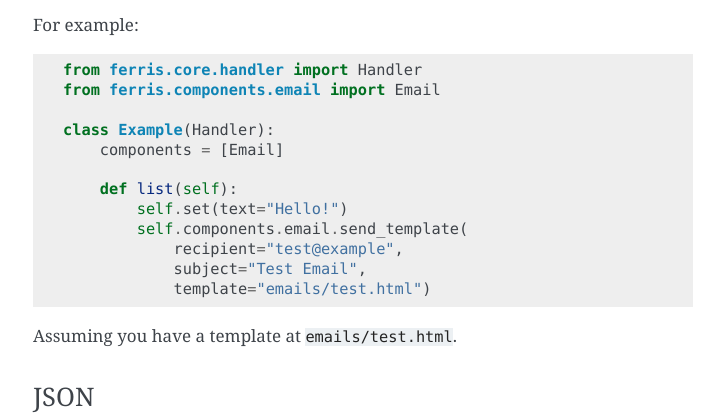
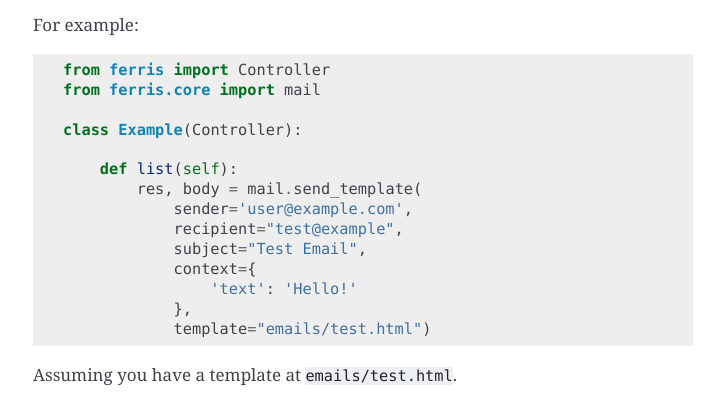
Before and after one commit to yowmamasita/Ferris2, a Sphinx documentation site: the page built from docs/users_guide/components.rst, in a window 1280 px wide and 900 px high, scrolled down 1213 px, cut to the strip 199-618 px from the top of the window. Shown: the whole strip, without its empty margins (387-1111 px from the left). Built offline with Sphinx 7.4.7, drawn with Linux system fonts in a browser that asks for light colours.

Commit message:
document fix

```diff
--- a/docs/users_guide/components.rst
+++ b/docs/users_guide/components.rst
@@ -48,17 +48,19 @@ Email
 
 For example::
 
-    from ferris.core.handler import Handler
-    from ferris.components.email import Email
+    from ferris import Controller
+    from ferris.core import mail
 
-    class Example(Handler):
-        components = [Email]
+    class Example(Controller):
 
         def list(self):
-            self.set(text="Hello!")
-            self.components.email.send_template(
+            res, body = mail.send_template(
+                sender='user@example.com',
                 recipient="test@example",
                 subject="Test Email",
+                context={
+                    'text': 'Hello!'
+                },
                 template="emails/test.html")
 
 Assuming you have a template at ``emails/test.html``.
```
